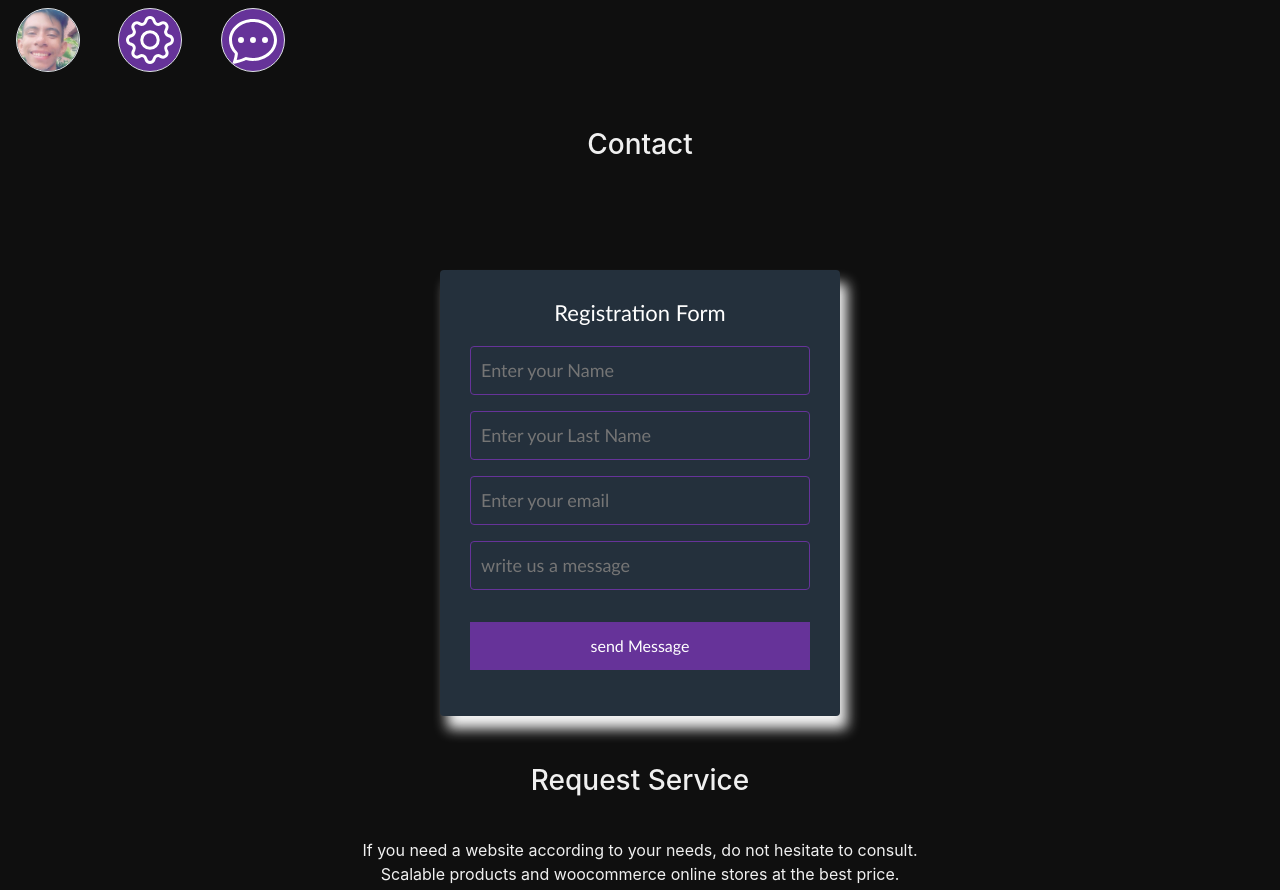
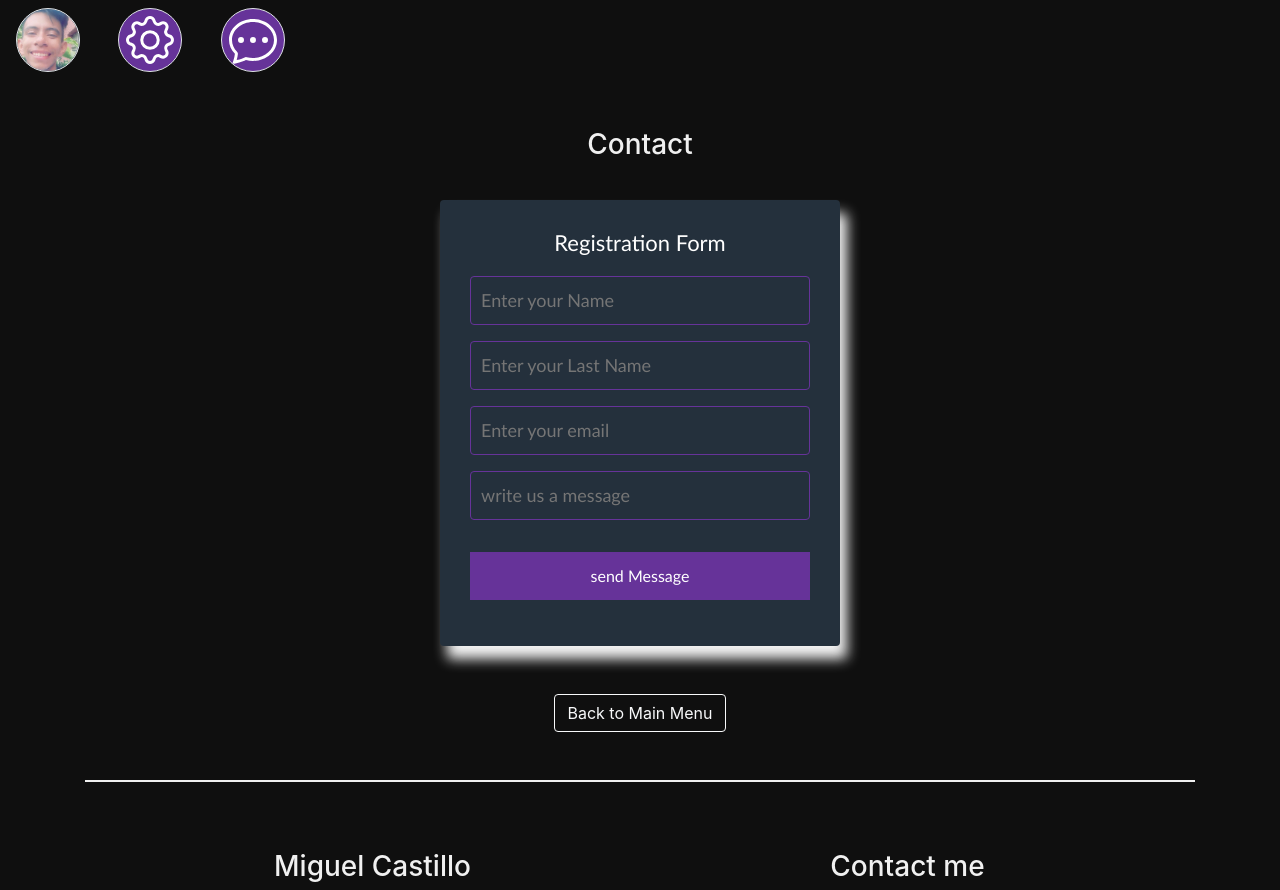
Before and after one commit to castillomiguel25/miguelcastillo, a Vue app: page /forms in a window 1280 px wide. Shown: the top 890 px of the page. Built offline with nearby package versions, Linux system fonts and the light colour scheme.

Commit message:
'finish'

```diff
--- a/src/App.vue
+++ b/src/App.vue
@@ -10,7 +10,7 @@
         <template>
           <div>
             <b-avatar-group size="4rem">
-              <router-link :to="{ name: 'forms-portal' }">
+              <router-link to="/">
                 <b-avatar class="mr-5">
                   <img
                     class="mr-3"
--- a/src/components/FormsPortal.vue
+++ b/src/components/FormsPortal.vue
@@ -41,28 +41,10 @@
             id="correo"
             placeholder="write us a message"
           />
-
           <input class="botons" type="submit" value="send Message" />
-
         </form>
       </div>
     </div>
-
-
-
-
-    <div class="row">
-      <div class="col-12 text-center mb-3 mt-5">
-        <h3>Request Service</h3>
-      </div>
-      <div class="col-12 text-center mb-3 mt-3">
-        If you need a website according to your needs, do not hesitate to
-        consult. <br />
-        Scalable products and woocommerce online stores at the best price.
-      </div>
-    </div>
-
-    <acordion-portal />
 
     <div class="row mb-3 mt-5">
       <div class="col text-center">
@@ -80,7 +62,6 @@
 
 <script>
 import FootersPortal from "@/components/FootersPortal";
-import AcordionPortal from "@/components/AcordionPortal";
 export default {
   data() {
     return {
@@ -91,7 +72,6 @@ export default {
   },
 
   components: {
-    AcordionPortal,
     FootersPortal,
 
   },
@@ -117,7 +97,7 @@ export default {
   background: #24303c;
   padding: 30px;
   margin: auto;
-  margin-top: 100px;
+  margin-top: 30px;
   border-radius: 4px;
   font-family: "calibri";
   color: white;
--- a/src/router/index.js
+++ b/src/router/index.js
@@ -27,9 +27,9 @@ export default new Router({
 
 
     {
-      path: "/:pathMath(.*)",
-    name: "PageFound",
-    component: PageFound,
+      path: '*',
+      name: "PageFound",
+      component: PageFound,
     }
   ]
 })
```
Also changed, not shown: 1 other file (tests, documents, lock files or other folders).
